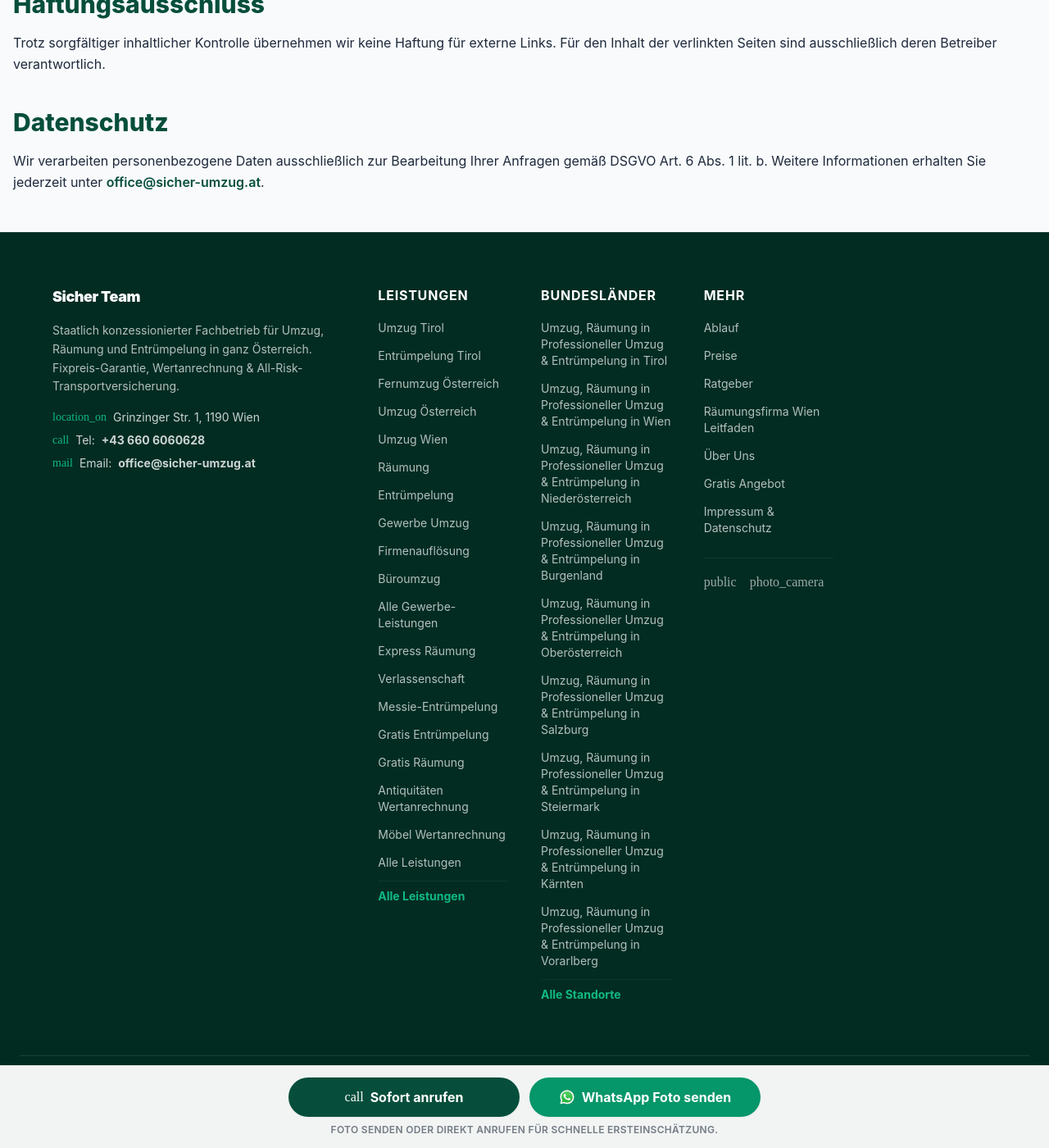
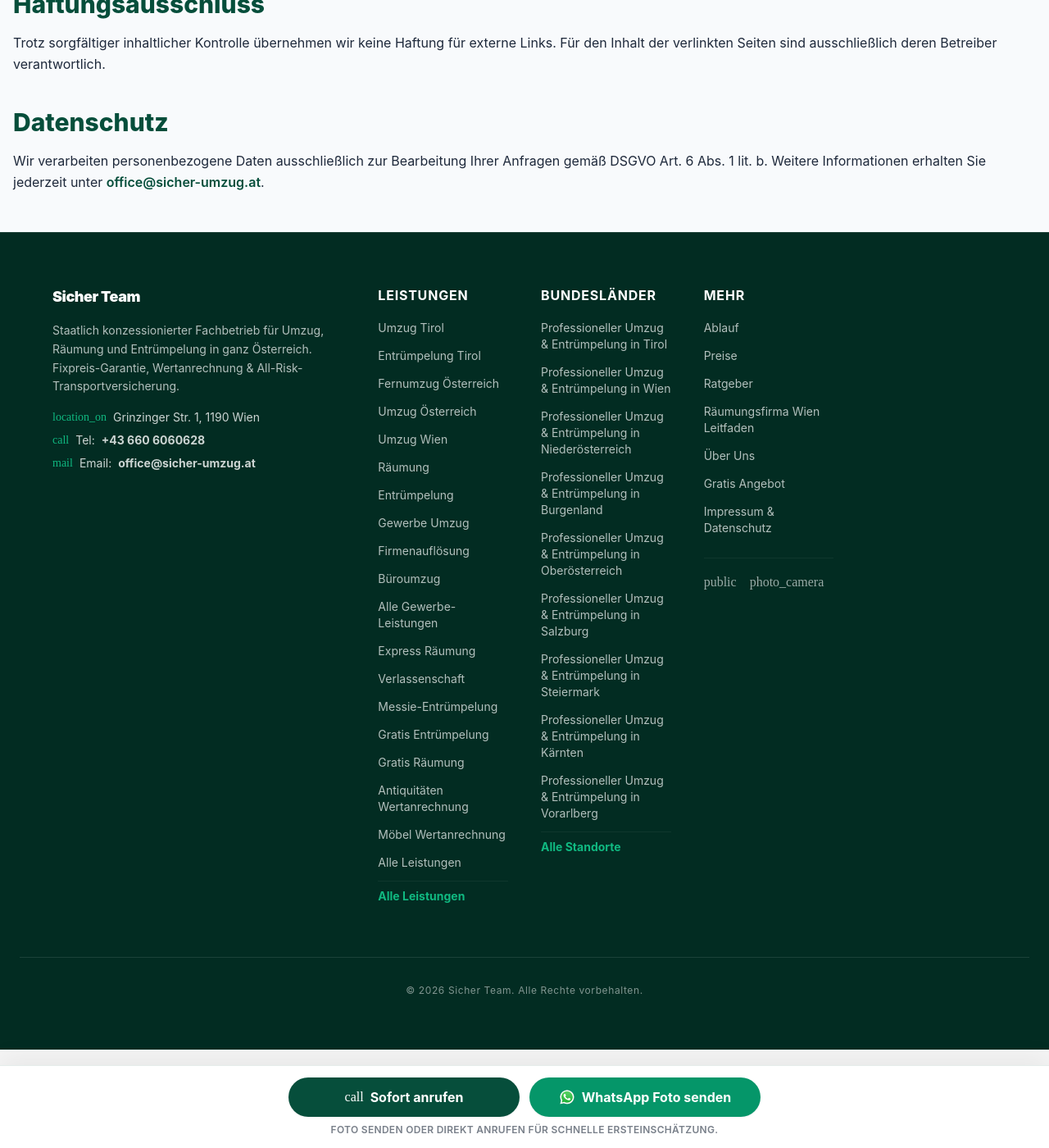
Before and after one commit to sicherteam/sicherumzug, a Jekyll site: the page built from impressum.md, in a window 1280 px wide and 1400 px high, scrolled down 629 px. Shown: the whole window at 82% size. Built offline with Jekyll 4.4.1, drawn with Linux system fonts in a browser that asks for light colours; some web fonts are replaced.

Commit message:
Fix repetitive text in footer state links
Removes the hardcoded "Umzug, Räumung in " prefix from the state links in the footer, as the state.title property already contains descriptive text.

Co-authored-by: sicherteam <305111317+sicherteam@users.noreply.github.com>

```diff
--- a/_includes/footer.html
+++ b/_includes/footer.html
@@ -31,7 +31,7 @@
         <h3 class="text-base font-bold text-white uppercase tracking-wider">Bundesländer</h3>
         <ul class="mt-4 space-y-2.5 text-sm">
           {% for state in states %}
-          <li><a class="text-white/70 hover:text-primary-accent transition-colors block py-0.5" href="{{ state.url | relative_url }}">Umzug, Räumung in {{ state.title }}</a></li>
+          <li><a class="text-white/70 hover:text-primary-accent transition-colors block py-0.5" href="{{ state.url | relative_url }}">{{ state.title }}</a></li>
           {% endfor %}
           <li><a class="text-primary-accent hover:text-white font-bold block pt-2 border-t border-white/5" href="{{ '/bezirke/' | relative_url }}">Alle Standorte</a></li>
         </ul>
```
